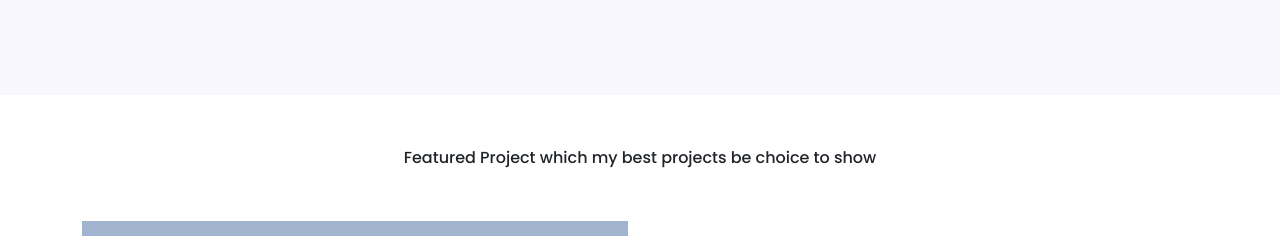
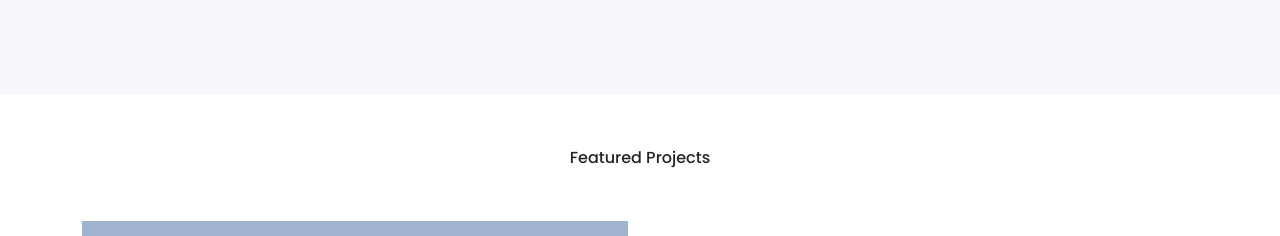
Before and after one commit to masone85/portfolio-project, a plain HTML site: page index.html in a window 1280 px wide. Shown: the part 512-748 px from the top of the page. Drawn offline with nearby package versions, Linux system fonts and the light colour scheme.

Commit message:
Update index.html

```diff
--- a/index.html
+++ b/index.html
@@ -70,9 +70,7 @@
         <a href="/contact.html" class="btn btn-branding">Contact me</a>
       </div>
     </div>
-    <p class="text-center m-5">
-      Featured Project which my best projects be choice to show
-    </p>
+    <p class="text-center m-5">Featured Projects</p>
     <div class="container">
       <div class="row mb-5">
         <div class="col d-none d-lg-block">
```
